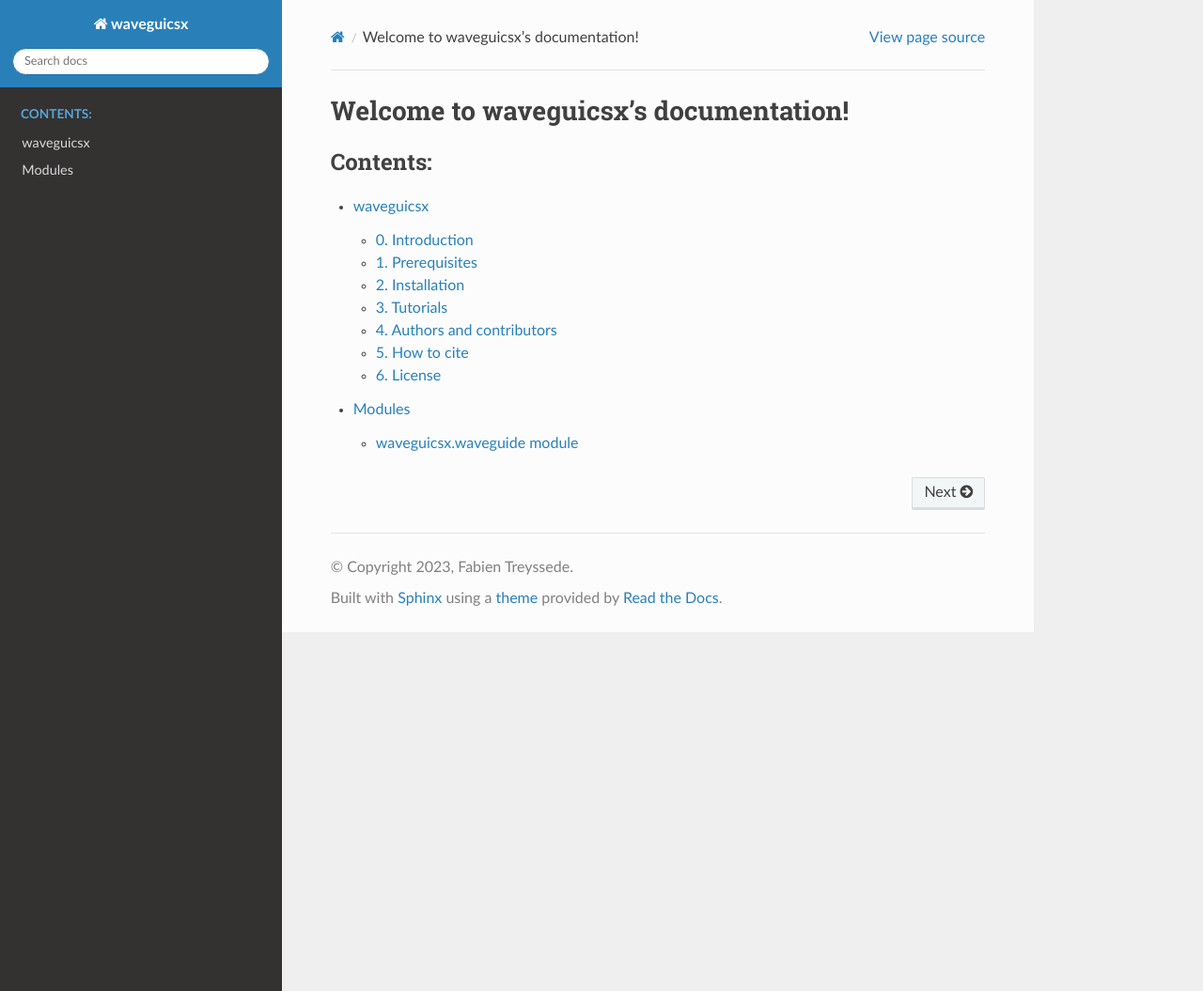
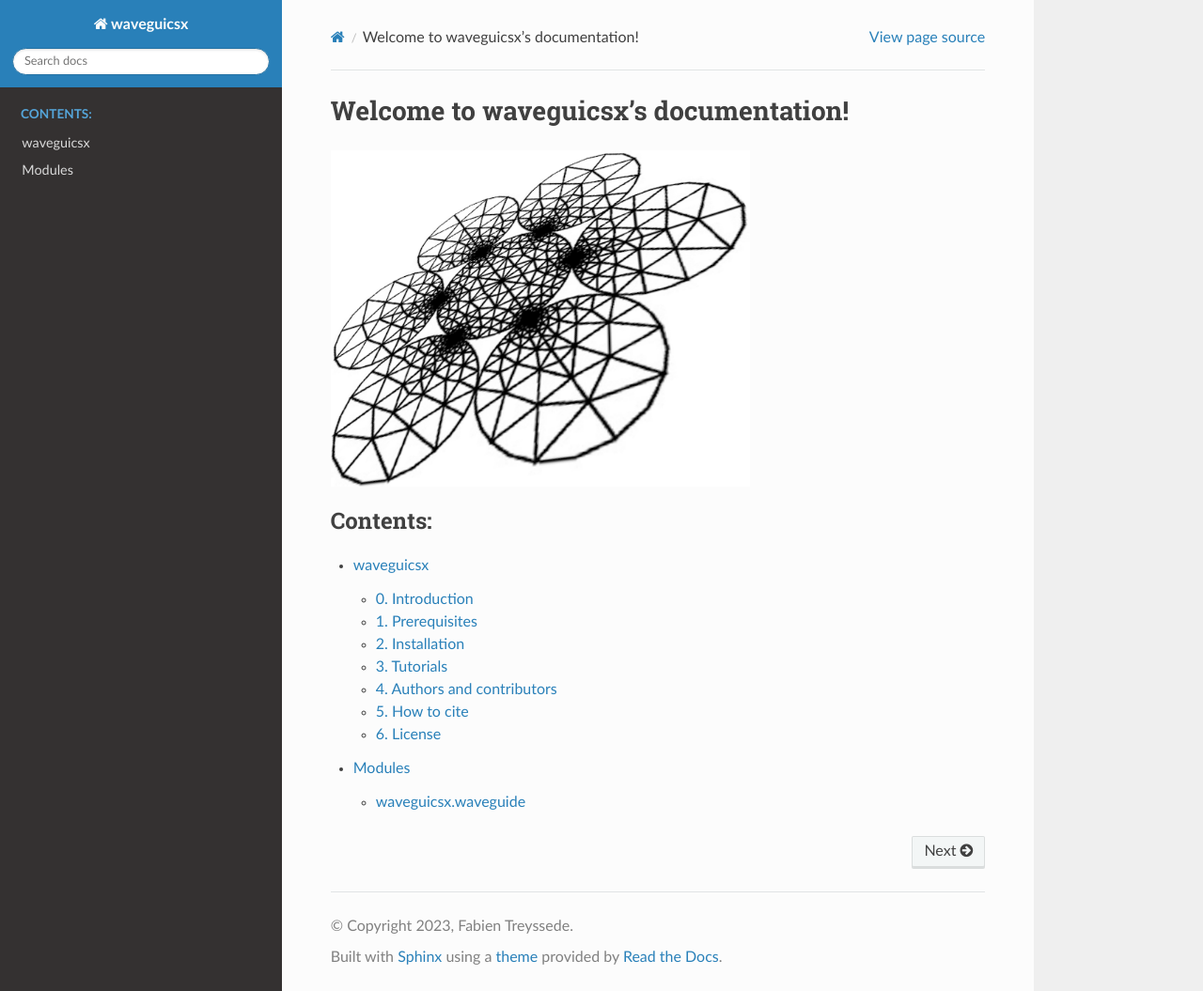
Before and after one commit to Universite-Gustave-Eiffel/waveguicsx, a Sphinx documentation site: the page built from doc/index.rst, in a window 1280 px wide and 1055 px high. Shown: the whole window at 94% size. Built offline with Sphinx 7.4.7 and the Read the Docs theme 2.0.0, drawn with Linux system fonts in a browser that asks for light colours.

Commit message:
add image to doc, must be changed by FT

```diff
--- a/doc/index.rst
+++ b/doc/index.rst
@@ -6,6 +6,10 @@
 Welcome to waveguicsx's documentation!
 ======================================
 
+.. image:: image.png
+   :alt: Image
+   :scale: 75%
+
 .. toctree::
    :maxdepth: 2
    :caption: Contents:
--- a/doc/waveguicsx.rst
+++ b/doc/waveguicsx.rst
@@ -1,5 +1,5 @@
-waveguicsx.waveguide module
----------------------------
+waveguicsx.waveguide
+--------------------
 
 .. automodule:: waveguicsx
    :members:
--- a/setup.py
+++ b/setup.py
@@ -44,6 +44,6 @@ setuptools.setup(
     install_requires=[
         'numpy', 'matplotlib',  # 'pyvista, 'scipy',... ?
         # packages required for sphinx
-        'sphinx', 'sphinx-rtd-theme', 'myst-parser',
+        'sphinx', 'sphinx-rtd-theme', 'myst-parser',  'nbsphinx',
         ], # list the python packages to install with python -m pip install
     python_requires='>=3')
```
Also changed, not shown: doc/image.png (added).
